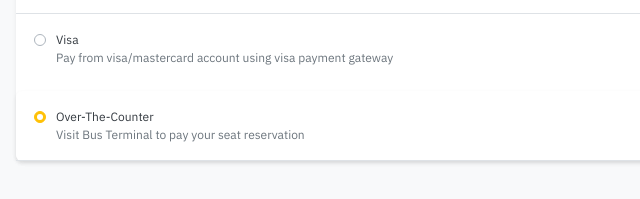
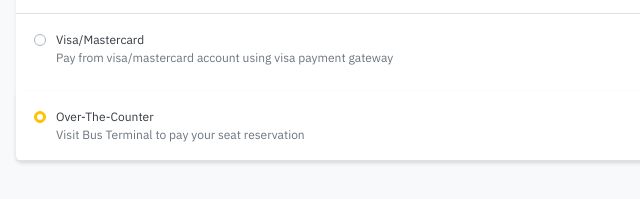
Before and after one commit to giorabe/Clippie, a plain HTML site: page payment.html in a window 1280 px wide. Shown: the part 494-693 px from the top of the page, 0-640 px from the left. Drawn offline with Linux system fonts and the light colour scheme.

Commit message:
Update payment.html

```diff
--- a/payment.html
+++ b/payment.html
@@ -110,7 +110,7 @@ Payment
 <label class="custom-control-label small w-100" for="customRadiovisa1">
 <a href="payment-card.html" class="d-flex align-items-start">
 <div class>
-<p class="mb-0 text-dark">Visa</p>
+<p class="mb-0 text-dark">Visa/Mastercard</p>
 <small class="text-muted">Pay from visa/mastercard account using visa payment gateway</small>
 </div>
 <img src="img/visa.png" class="img-fluid rounded ml-auto">
```
